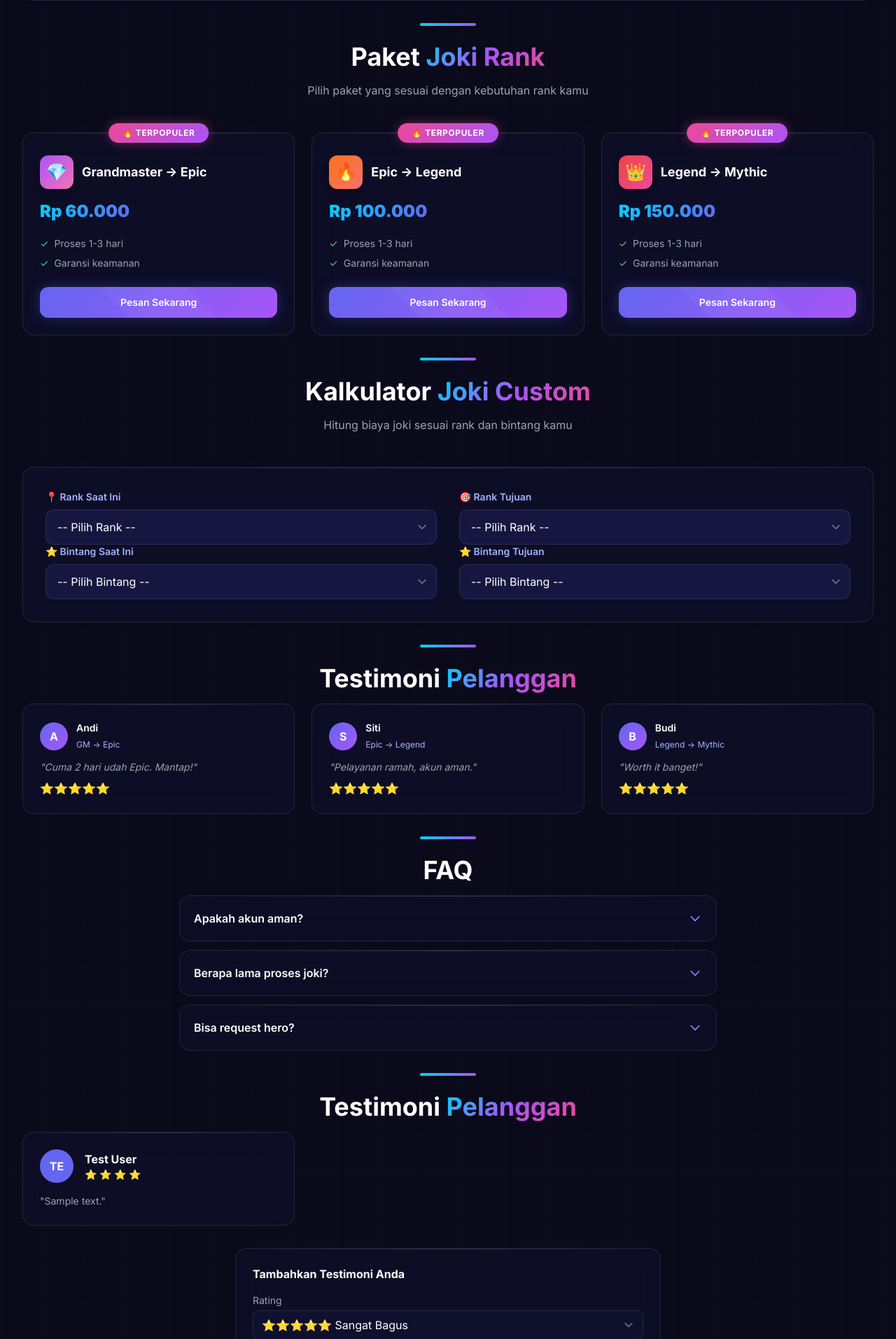
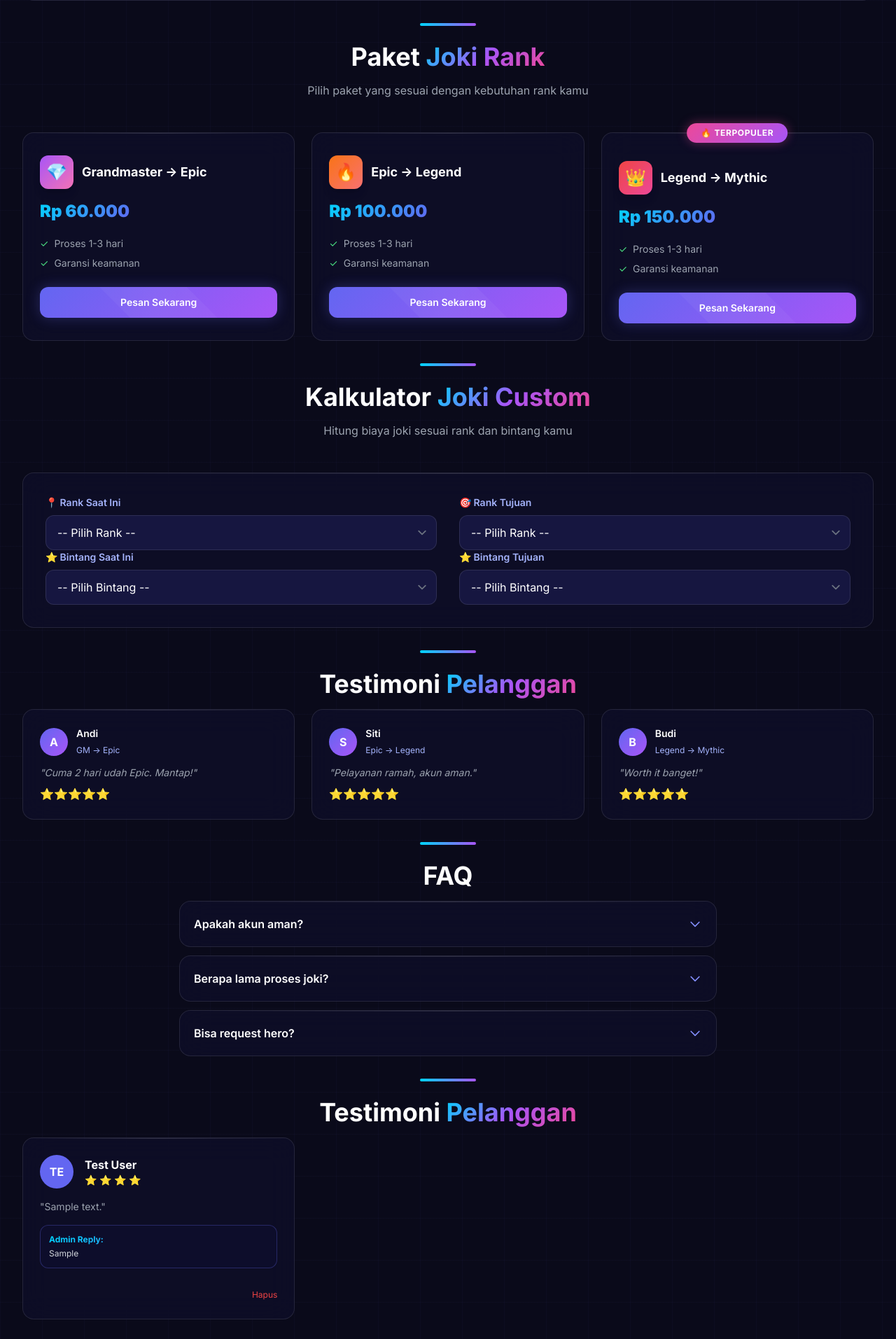
Before and after one commit to IbnuAthatoriW/JokiML, a Laravel app: page /dashboard in a window 1280 px wide. Shown: the part 660-2573 px from the top of the page at 70% size. Run offline with Laravel 12, Linux system fonts and the light colour scheme; a user stored in the database is signed in; data comes from the database, SQL or seed files in the repository; tables that the repository leaves empty hold one stand-in row (values such as "Sample post"); style sheets or scripts are compiled from the project's sources.

Commit message:
Update fitur terbaru dari Antigravity

```diff
--- a/app/Http/Controllers/Auth/AuthenticatedSessionController.php
+++ b/app/Http/Controllers/Auth/AuthenticatedSessionController.php
@@ -28,7 +28,11 @@
 
         $request->session()->regenerate();
 
-        return redirect()->intended(route('dashboard', absolute: false));
+        if ($request->user()->role === 'admin') {
+            return redirect()->intended(route('dashboard', absolute: false));
+        }
+
+        return redirect()->intended(route('home', absolute: false));
     }
 
     /**
--- a/app/Models/Testimonial.php
+++ b/app/Models/Testimonial.php
@@ -6,7 +6,7 @@
 
 class Testimonial extends Model
 {
-    protected $fillable = ['user_id', 'content', 'rating'];
+    protected $fillable = ['user_id', 'content', 'rating', 'reply'];
 
     public function user()
     {
--- a/resources/views/auth/login.blade.php
+++ b/resources/views/auth/login.blade.php
@@ -6,6 +6,12 @@
 
     <!-- Session Status -->
     <x-auth-session-status class="mb-4" :status="session('status')" />
+
+    @if ($errors->any())
+        <div class="mb-4 p-4 rounded-xl bg-red-500/20 border border-red-500/50 text-red-400 text-sm text-center">
+            Email atau password yang Anda masukkan salah.
+        </div>
+    @endif
 
     <form method="POST" action="{{ route('login') }}">
         @csrf
--- a/resources/views/dashboard.blade.php
+++ b/resources/views/dashboard.blade.php
@@ -110,8 +110,8 @@
                                     <td class="py-3 px-4">
                                         @if($o->payment_status === 'unpaid')
                                             <span class="px-2 py-1 bg-red-500/20 text-red-400 rounded-md text-xs">Unpaid</span>
-                                        @elseif($o->payment_status === 'verified')
-                                            <span class="px-2 py-1 bg-green-500/20 text-green-400 rounded-md text-xs">Verified</span>
+                                        @elseif($o->payment_status === 'verified' || $o->payment_status === 'sudah dibayar')
+                                            <span class="px-2 py-1 bg-green-500/20 text-green-400 rounded-md text-xs">{{ ucfirst($o->payment_status) }}</span>
                                         @else
                                             <span class="px-2 py-1 bg-yellow-500/20 text-yellow-400 rounded-md text-xs">{{ $o->payment_status }}</span>
                                         @endif
@@ -121,9 +121,19 @@
                                     </td>
                                     <td class="py-3 px-4">
                                         @if($o->payment_status === 'unpaid' && Auth::id() === $o->user_id)
-                                            <a href="{{ route('order.payment', $o->id) }}" class="text-xs bg-neon-purple text-white px-3 py-1 rounded-md hover:bg-purple-600 transition">Bayar</a>
+                                            <a href="{{ route('order.payment', $o->id) }}" class="text-xs bg-neon-purple text-white px-3 py-1 rounded-md hover:bg-purple-600 transition inline-block mb-1">Bayar</a>
                                         @endif
-                                        @if(Auth::user()->role === 'admin' && $o->status === 'processing')
+                                        @if(Auth::user()->role === 'admin')
+                                            <form action="{{ route('order.status', $o->id) }}" method="POST" class="inline-block mt-1">
+                                                @csrf
+                                                @method('PATCH')
+                                                <select name="status" onchange="this.form.submit()" class="text-xs bg-dark-800 border-white/10 text-white rounded-md p-1">
+                                                    <option value="pending" {{ $o->status === 'pending' ? 'selected' : '' }}>Pending</option>
+                                                    <option value="on progress" {{ $o->status === 'on progress' ? 'selected' : '' }}>On Progress</option>
+                                                    <option value="selesai" {{ $o->status === 'selesai' ? 'selected' : '' }}>Selesai</option>
+                                                </select>
+                                            </form>
+                                        @elseif($o->status === 'processing' || $o->status === 'on progress')
                                             <span class="text-xs text-gray-500">Proses...</span>
                                         @endif
                                     </td>
@@ -206,6 +216,7 @@
             @endif
 
             {{-- Paket Joki Grid --}}
+            @if(Auth::user()->role !== 'admin')
             <div>
                 <div class="divider-neon"></div>
                 <h2 class="section-title text-white">Paket <span class="text-neon">Joki Rank</span></h2>
@@ -216,14 +227,16 @@
                     $pakets = [
                         ['from'=>'Grandmaster','to'=>'Epic','price'=>'Rp '.number_format($priceP1, 0, ',', '.'),'raw_price'=>$priceP1,'color'=>'from-purple-500 to-pink-400','icon'=>'💎'],
                         ['from'=>'Epic','to'=>'Legend','price'=>'Rp '.number_format($priceP2, 0, ',', '.'),'raw_price'=>$priceP2,'color'=>'from-orange-500 to-red-400','icon'=>'🔥'],
-                        ['from'=>'Legend','to'=>'Mythic','price'=>'Rp '.number_format($priceP3, 0, ',', '.'),'raw_price'=>$priceP3,'color'=>'from-red-500 to-pink-500','icon'=>'👑'],
+                        ['from'=>'Legend','to'=>'Mythic','price'=>'Rp '.number_format($priceP3, 0, ',', '.'),'raw_price'=>$priceP3,'color'=>'from-red-500 to-pink-500','icon'=>'👑','popular'=>true],
                     ];
                     @endphp
 
                     @foreach($pakets as $p)
                     <div class="package-card group">
-                        <div class="package-badge">🔥 Terpopuler</div>
-                        <div class="flex items-center gap-3 mb-4 mt-2">
+                        @if(!empty($p['popular']))
+                            <div class="package-badge">🔥 Terpopuler</div>
+                        @endif
+                        <div class="flex items-center gap-3 mb-4 {{ !empty($p['popular']) ? 'mt-4' : 'mt-2' }}">
                             <div class="w-12 h-12 rounded-xl bg-gradient-to-br {{ $p['color'] }} flex items-center justify-center text-2xl shadow-lg">
                                 {{ $p['icon'] }}
                             </div>
@@ -251,6 +264,7 @@
                     @endforeach
                 </div>
             </div>
+            @endif
 
             {{-- Kalkulator Joki Custom --}}
             <div x-data="kalkulatorJoki()">
@@ -419,13 +433,13 @@
                 <div class="divider-neon"></div>
                 <h2 class="section-title text-white">Testimoni <span class="text-neon">Pelanggan</span></h2>
                 <div class="grid grid-cols-1 md:grid-cols-3 gap-6">
-                    @php
+                    <!-- @php
                     $tests = [
                         ['name'=>'Andi','from'=>'GM','to'=>'Epic','msg'=>'Cuma 2 hari udah Epic. Mantap!','av'=>'A'],
                         ['name'=>'Siti','from'=>'Epic','to'=>'Legend','msg'=>'Pelayanan ramah, akun aman.','av'=>'S'],
                         ['name'=>'Budi','from'=>'Legend','to'=>'Mythic','msg'=>'Worth it banget!','av'=>'B'],
                     ];
-                    @endphp
+                    @endphp -->
                     @foreach($tests as $t)
                     <div class="gaming-card">
                         <div class="flex items-center gap-3 mb-3">
@@ -490,6 +504,33 @@
                             </div>
                         </div>
                         <p class="text-gray-400 text-sm">"{{ $t->content }}"</p>
+
+                        @if($t->reply)
+                            <div class="mt-4 p-3 bg-dark-800/80 rounded-xl border border-gaming-500/30">
+                                <p class="text-xs font-bold text-neon-blue mb-1">Admin Reply:</p>
+                                <p class="text-gray-300 text-xs">{{ $t->reply }}</p>
+                            </div>
+                        @endif
+
+                        <div class="mt-4 flex flex-col gap-2">
+                            @if(Auth::user()->role === 'admin' && !$t->reply)
+                                <form action="{{ route('testimonial.reply', $t->id) }}" method="POST" class="w-full">
+                                    @csrf
+                                    <div class="flex gap-2">
+                                        <input type="text" name="reply" placeholder="Balas testimoni..." class="w-full text-xs bg-dark-800 border-white/10 rounded-md text-white" required>
+                                        <button type="submit" class="bg-neon-purple text-white px-3 py-1 rounded-md text-xs hover:bg-purple-600 transition">Balas</button>
+                                    </div>
+                                </form>
+                            @endif
+
+                            @if(Auth::user()->role === 'admin' || Auth::id() === $t->user_id)
+                                <form action="{{ route('testimonial.destroy', $t->id) }}" method="POST" class="text-right mt-2">
+                                    @csrf
+                                    @method('DELETE')
+                                    <button type="submit" class="text-xs text-red-500 hover:text-red-400 transition" onclick="return confirm('Hapus testimoni ini?')">Hapus</button>
+                                </form>
+                            @endif
+                        </div>
                     </div>
                     @empty
                     <div class="col-span-3 text-center text-gray-500 py-4">Belum ada testimoni. Jadilah yang pertama!</div>
--- a/routes/web.php
+++ b/routes/web.php
@@ -11,7 +11,8 @@
 
 // Halaman utama (publik, tidak perlu login)
 Route::get('/', function () {
-    return view('jasa.index');
+    $testimonials = \App\Models\Testimonial::with('user')->latest()->take(6)->get();
+    return view('jasa.index', compact('testimonials'));
 })->name('home');
 
 // Dashboard (harus login)
@@ -41,9 +42,12 @@
     Route::post('/order/process', [\App\Http\Controllers\OrderController::class, 'process'])->name('order.process');
     Route::get('/order/payment', [\App\Http\Controllers\OrderController::class, 'payment'])->name('order.payment');
     Route::post('/order/confirm', [\App\Http\Controllers\OrderController::class, 'confirmPayment'])->name('order.confirm');
+    Route::patch('/order/{order}/status', [\App\Http\Controllers\OrderController::class, 'updateStatus'])->name('order.status');
 
     // Testimonials
     Route::post('/testimonials', [\App\Http\Controllers\OrderController::class, 'storeTestimonial'])->name('testimonial.store');
+    Route::delete('/testimonials/{testimonial}', [\App\Http\Controllers\OrderController::class, 'destroyTestimonial'])->name('testimonial.destroy');
+    Route::post('/testimonials/{testimonial}/reply', [\App\Http\Controllers\OrderController::class, 'replyTestimonial'])->name('testimonial.reply');
 
     // Admin Settings
     Route::post('/admin/settings', function (Illuminate\Http\Request $request) {
```
Also changed, not shown: app/Http/Controllers/Admin/OrderController.php (added, +11 -0 lines), app/Http/Controllers/OrderController.php (+37 -1 lines), resources/views/jasa/index.blade.php (+19 -26 lines), database/migrations/2026_04_24_232738_add_reply_to_testimonials_table.php (added), package-lock.json.
